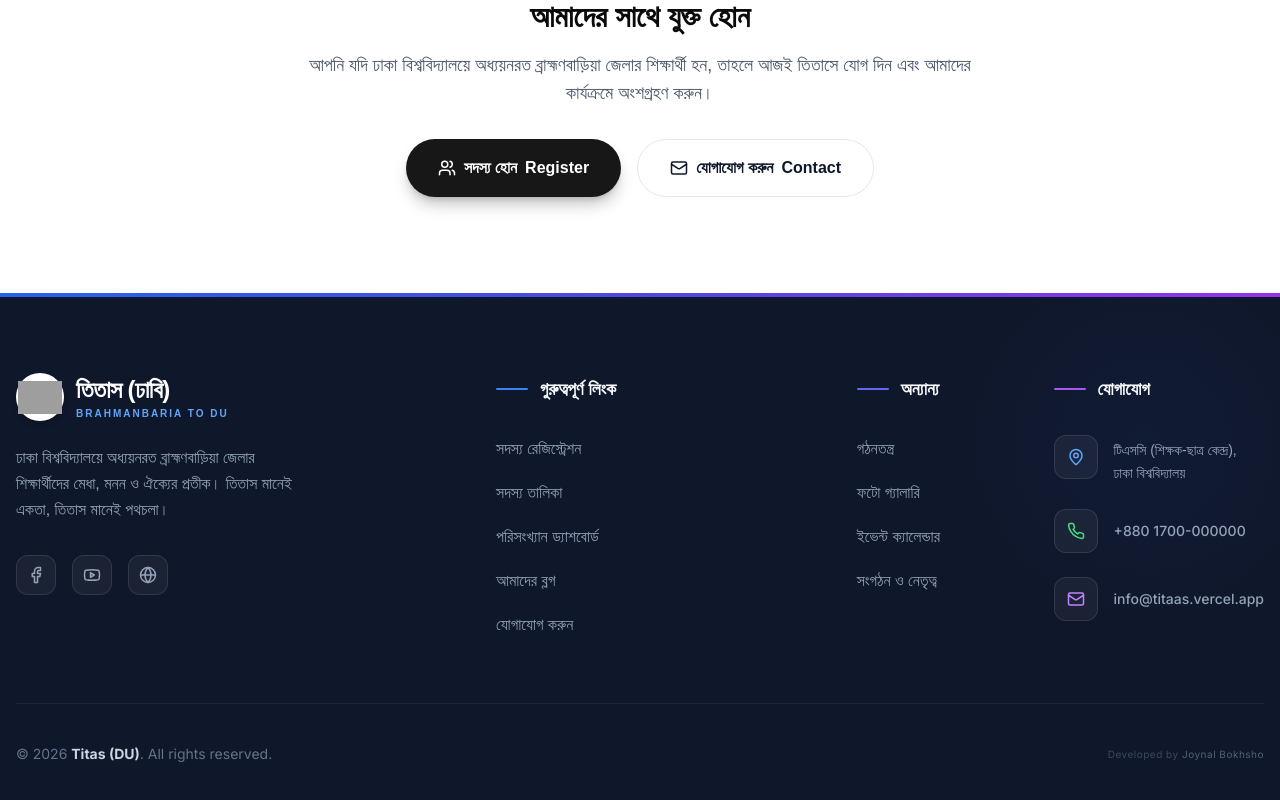
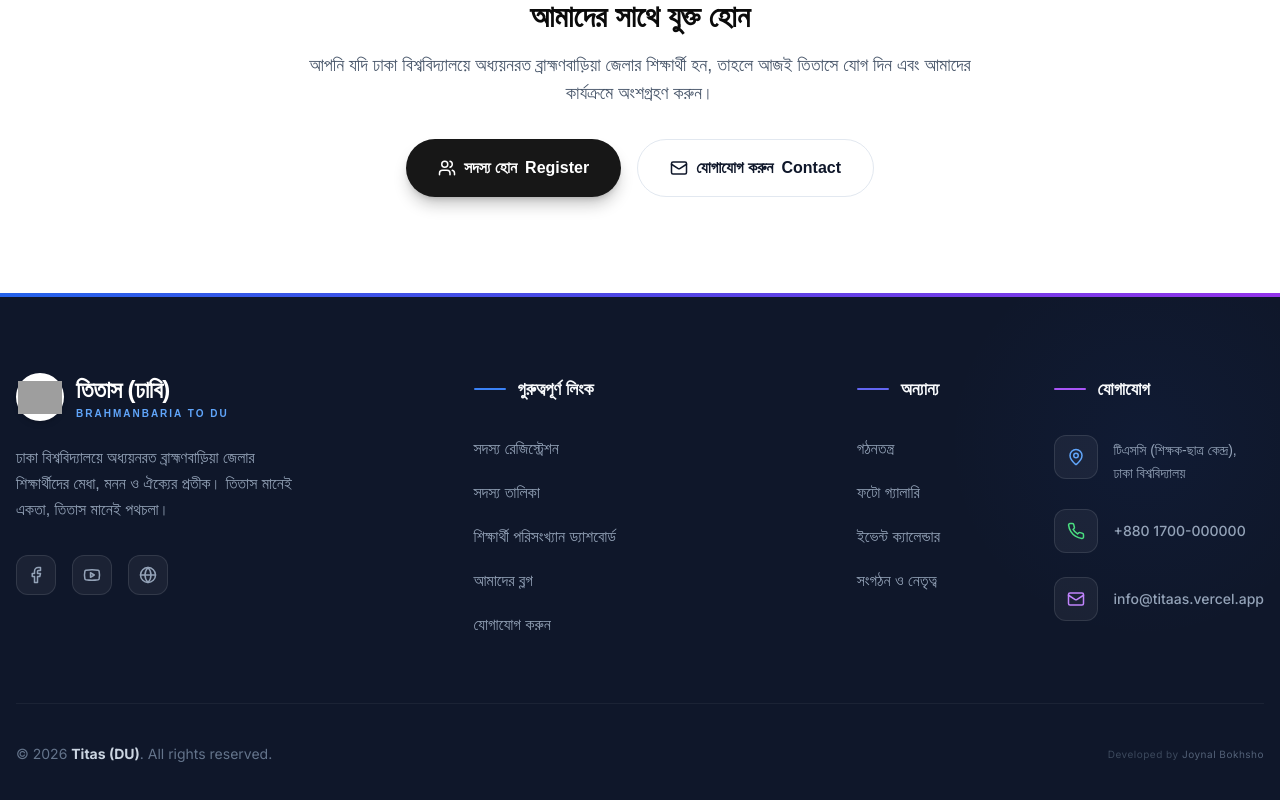
Before and after one commit to Shahiduzzaman-Robin/Titas-unified, a Next.js app: page /bn/about in a window 1280 px wide. Shown: the part 7992-8792 px from the top of the page. Built offline with nearby package versions, Linux system fonts and the light colour scheme; no server answers; grey boxes are pictures that could not be loaded; a web font is replaced by a local one.

Commit message:
UI: Rename stats link in footer to 'শিক্ষার্থী পরিসংখ্যান ড্যাশবোর্ড'

```diff
--- a/components/home/Footer.tsx
+++ b/components/home/Footer.tsx
@@ -54,7 +54,7 @@ const Footer = () => {
                         <ul className="footer-links space-y-4">
                             <li><Link href="/register" className="bn-text text-slate-400 hover:text-white hover:translate-x-1 transition-all inline-block">সদস্য রেজিস্ট্রেশন</Link></li>
                             <li><Link href="/students" className="bn-text text-slate-400 hover:text-white hover:translate-x-1 transition-all inline-block">সদস্য তালিকা</Link></li>
-                            <li><Link href="/stats" className="bn-text text-slate-400 hover:text-white hover:translate-x-1 transition-all inline-block">পরিসংখ্যান ড্যাশবোর্ড</Link></li>
+                            <li><Link href="/stats" className="bn-text text-slate-400 hover:text-white hover:translate-x-1 transition-all inline-block">শিক্ষার্থী পরিসংখ্যান ড্যাশবোর্ড</Link></li>
                             <li><Link href="/blog" className="bn-text text-slate-400 hover:text-white hover:translate-x-1 transition-all inline-block">আমাদের ব্লগ</Link></li>
                             <li><Link href="/contact" className="bn-text text-slate-400 hover:text-white hover:translate-x-1 transition-all inline-block">যোগাযোগ করুন</Link></li>
                         </ul>
```
